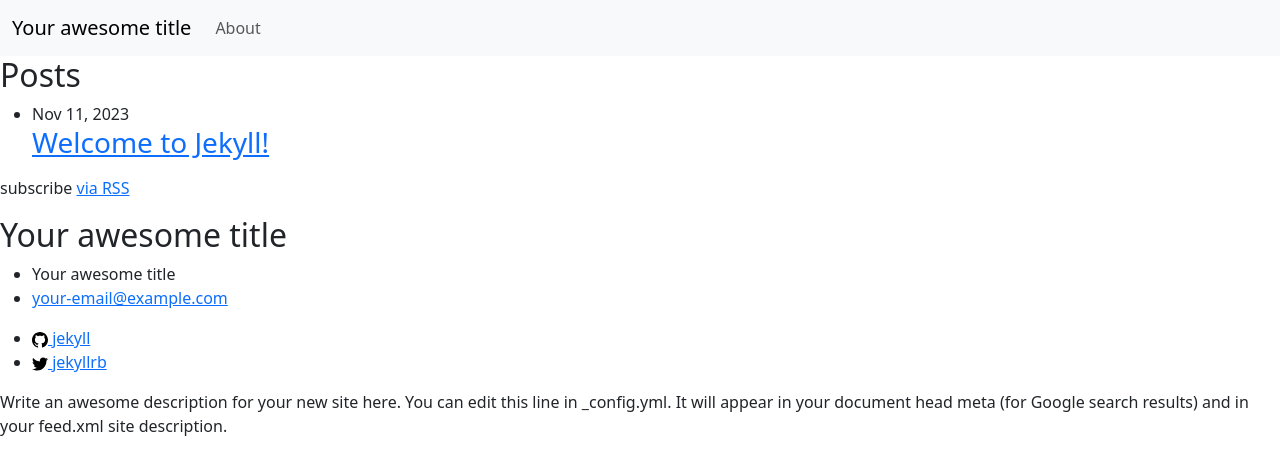
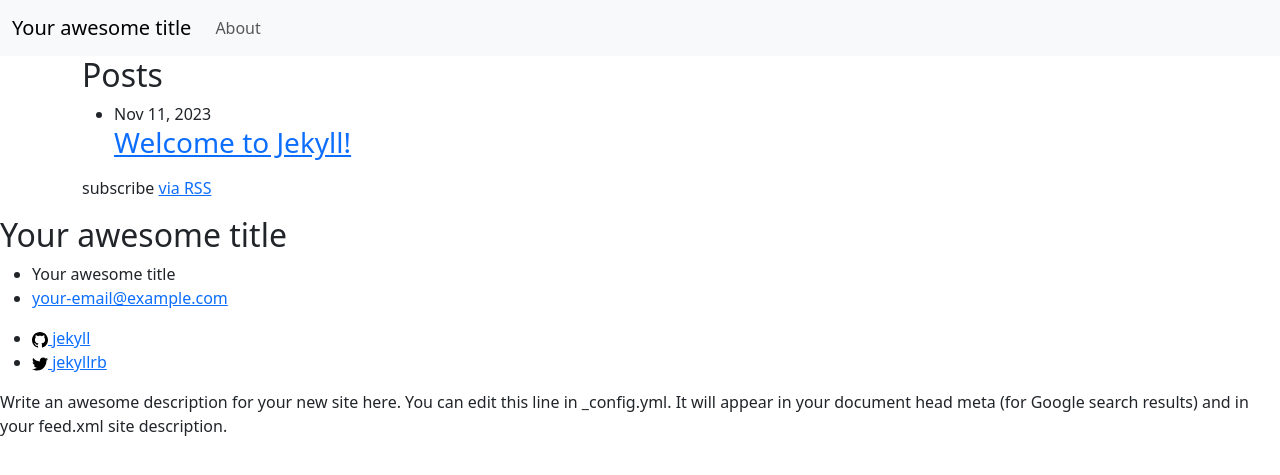
Before and after one commit to mcmillanator/jekyll, a Jekyll site: the page built from index.md, in a window 1280 px wide. Shown: the top 475 px of the page. Built offline with Jekyll 4.4.1, drawn with Linux system fonts in a browser that asks for light colours.

Commit message:
wrap home layout in a bs container

```diff
--- a/_layouts/home.html
+++ b/_layouts/home.html
@@ -2,7 +2,7 @@
 layout: default
 ---
 
-<div class="home">
+<div class="container">
   {%- if page.title -%}
     <h1 class="page-heading">{{ page.title }}</h1>
   {%- endif -%}
```
